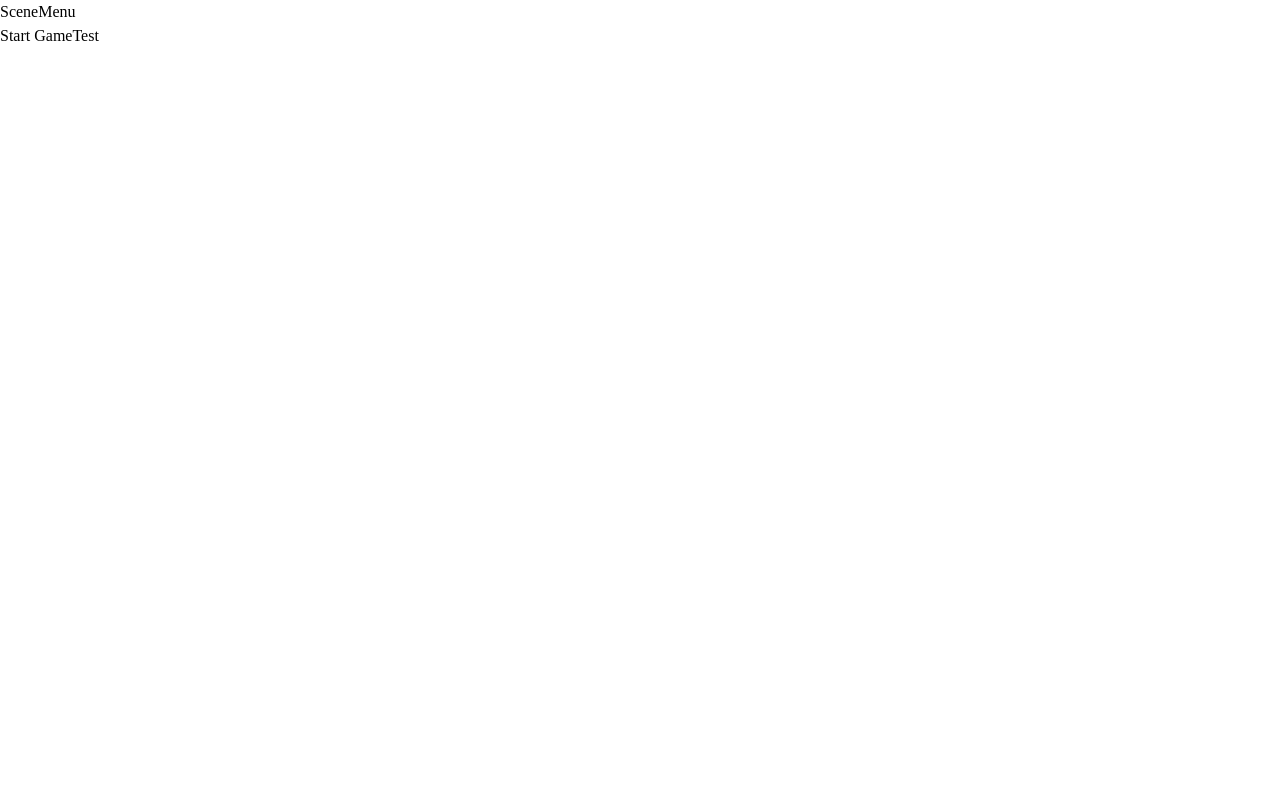
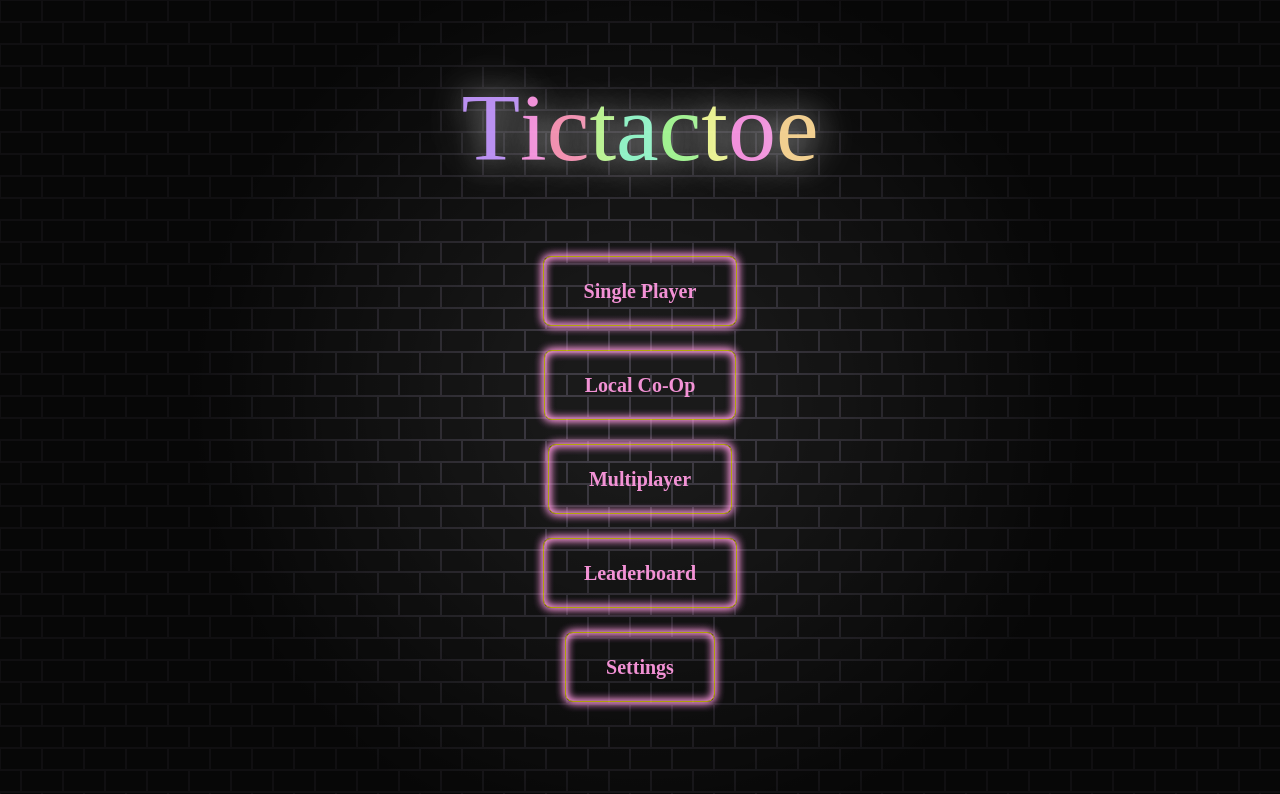
Before and after one commit to AurelianSpodarec/super-tic-tac-toe, a Next.js app: page /game-new in a window 1280 px wide. Shown: the top 794 px of the page. Built offline with nearby package versions, Linux system fonts and the light colour scheme.

Commit message:
refactor: cleaned up and divided files for new engine and scenes

```diff
--- a/src/game-engine/SceneManager.tsx
+++ b/src/game-engine/SceneManager.tsx
@@ -30,7 +30,6 @@ export class SceneManager extends EventEmitter {
 
   back() {
     if (this.stack.length <= 1) return;
-    console.log("back")
     this.stack.pop();
     this.emit("sceneChange", this.getCurrentScene());
   }
--- a/src/game-engine/SceneTransition.tsx
+++ b/src/game-engine/SceneTransition.tsx
@@ -14,25 +14,27 @@ const variants = {
 
 export function SceneTransitionManager() {
   const nextScene = useScene();
+  const [currentScene, setCurrentScene] = useState(nextScene);
   const [prevScene, setPrevScene] = useState<null | typeof nextScene>(null);
-  const [displayScene, setDisplayScene] = useState(nextScene);
   const [exiting, setExiting] = useState(false);
 
   useEffect(() => {
-    if (!nextScene || nextScene.key === displayScene?.key) return;
+    if (!nextScene || nextScene.key === currentScene?.key) return;
 
-    setPrevScene(displayScene);
+    // set previous scene for exit animation
+    setPrevScene(currentScene);
     setExiting(true);
 
-    const duration = nextScene.transitionDuration ?? 300;
+    // use prevScene's duration so forward/back feel the same
+    const duration = currentScene?.transitionDuration ?? 300;
     const timer = setTimeout(() => {
-      setDisplayScene(nextScene);
+      setCurrentScene(nextScene);
       setPrevScene(null);
       setExiting(false);
     }, duration);
 
     return () => clearTimeout(timer);
-  }, [nextScene]);
+  }, [nextScene, currentScene]);
 
   return (
     <AnimatePresence mode="wait">
@@ -51,17 +53,17 @@ export function SceneTransitionManager() {
           </motion.div>
         )}
 
-        {displayScene && (
+        {currentScene && (
           <motion.div
-            key={`${displayScene.key}-display`}
+            key={`${currentScene.key}-current`}
             initial="initial"
             animate="animate"
             exit="exit"
-            variants={variants[displayScene.transitionType ?? "fade"]}
-            transition={{ duration: ((displayScene.transitionDuration ?? 300) / 1000) }}
+            variants={variants[currentScene.transitionType ?? "fade"]}
+            transition={{ duration: ((currentScene.transitionDuration ?? 300) / 1000) }}
             style={{ position: "absolute", width: "100%", height: "100%", top: 0, left: 0 }}
           >
-            <displayScene.component />
+            <currentScene.component />
           </motion.div>
         )}
       </SceneContext.Provider>
--- a/src/game-engine/scenes/Menu.tsx
+++ /dev/null
@@ -1,17 +0,0 @@
-'use client'
-
-import { sceneManager } from "../SceneManager";
-
-function SceneMenu() {
-  return (
-    <div>
-      <div>
-        SceneMenu
-      </div>
-      <button onClick={() => sceneManager.push("game")}>Start Game</button>
-      <button onClick={() => sceneManager.push("test")}>Test</button>
-    </div>
-  );
-}
-
-export default SceneMenu
--- /dev/null
+++ b/src/game-engine/scenes/Menu/_components/Logo.tsx
@@ -0,0 +1,70 @@
+'use client'
+
+import { useEffect, useState } from "react";
+
+const randomHue = () => Math.floor(Math.random() * 360);
+const randomDur = () => (Math.random() * 4).toFixed(2);
+
+function NeonGlory({ text }) {
+  const [letters, setLetters] = useState(() =>
+    Array.from(text).map((ch, i) => ({
+      id: i,
+      ch,
+      hue: randomHue(),
+      dur: randomDur(),
+      version: 0, // used to force remount
+    }))
+  );
+
+  useEffect(() => {
+    setLetters(
+      Array.from(text).map((ch, i) => ({
+        id: i,
+        ch,
+        hue: randomHue(),
+        dur: randomDur(),
+        version: 0,
+      }))
+    );
+  }, [text]);
+
+  const recolor = (i) =>
+    setLetters((prev) =>
+      prev.map((l, idx) =>
+        idx === i
+          ? { ...l, hue: randomHue(), dur: randomDur(), version: l.version + 1 }
+          : l
+      )
+    );
+
+  return (
+    <h1 className="flicker neon text-8xl mb-20 font-monoton">
+      {letters.map((l, i) => (
+        <span
+          key={`${l.id}-${l.version}`} // <— key changes on click so React remounts
+          onClick={(e) => {
+            e.stopPropagation();
+            recolor(i);
+          }}
+          style={{
+            animation: `text-flicker-in-glow ${l.dur}s linear both`,
+            color: `hsla(${l.hue}, 100%, 80%, 1)`,
+            cursor: "pointer",
+            display: "inline-block",
+            whiteSpace: "pre",
+          }}
+        >
+          {l.ch}
+        </span>
+      ))}
+    </h1>
+  );
+}
+
+function Logo() {
+  return (
+    <NeonGlory text="Tictactoe" />
+  )
+}
+
+export default Logo
--- /dev/null
+++ b/src/game-engine/scenes/Menu/_components/MenuButton.tsx
@@ -0,0 +1,37 @@
+'use client'
+
+import { useRef } from "react";
+
+interface Props {
+  label: string;
+  children?: React.ReactNode;
+  onClick?: () => void;
+}
+
+export function MenuButton({ label, children, onClick }: Props) {
+  const audioRef = useRef<HTMLAudioElement | null>(null);
+
+  const playSound = () => {
+    if (audioRef.current) {
+      audioRef.current.currentTime = 0;
+      audioRef.current.play();
+    }
+  };
+
+  return (
+    <>
+      <audio ref={audioRef} src="/audio/electric-zap.mp3" preload="auto" />
+      <button
+        type="button"
+        onMouseEnter={playSound}
+        onMouseDown={() => { playSound(); onClick?.(); }}
+        className="rounded-lg px-10 py-5 text-xl cursor-pointer
+          border border-[#ffed00]/70
+          shadow-[inset_0_0_10px_#ff99e0,inset_0_0_10px_#ff99e0,0_0_10px_#ff99e0,0_0_10px_#ff99e0]
+          flicker neon text-[#ff99e0] font-semibold block text-center mx-auto"
+      >
+        {children || label}
+      </button>
+    </>
+  );
+}
--- /dev/null
+++ b/src/game-engine/scenes/Menu/_components/Overlay.tsx
@@ -0,0 +1,10 @@
+function Overlay() {
+  return (
+    <>
+      <div className="circular-fade relative -z-10" />
+      <div className="bg-black/25 absolute top-0 right-0 left-0 bottom-0"></div>
+    </>
+  )
+}
+
+export default Overlay;
--- /dev/null
+++ b/src/game-engine/scenes/Menu/index.tsx
@@ -0,0 +1,26 @@
+import { sceneManager } from "@/game-engine/SceneManager";
+import Logo from "./_components/Logo";
+import { MenuButton } from "./_components/MenuButton";
+import Overlay from "./_components/Overlay";
+
+function SceneMenu() {
+  return (
+    <div className="h-full w-full theme-4 overflow-auto" style={{ backgroundImage: "url('/images/brick.svg')" }}>
+      <div className="h-full w-full z-10 relative">
+        <div className="text-center pt-20">
+          <Logo />
+          <nav className="flex flex-col space-y-6">
+            <MenuButton label="Single Player" onClick={() => sceneManager.push("game")} />
+            <MenuButton label="Local Co-Op" onClick={() => sceneManager.push("gameplay")} />
+            <MenuButton label="Multiplayer" onClick={() => sceneManager.push("gameplay")} />
+            <MenuButton label="Leaderboard" onClick={() => sceneManager.push("leaderboard")} />
+            <MenuButton label="Settings" onClick={() => sceneManager.push("settings")} />
+          </nav>
+        </div>
+      </div>
+      <Overlay />
+    </div>
+  );
+}
+
+export default SceneMenu
--- a/src/game-engine/scenes/index.tsx
+++ b/src/game-engine/scenes/index.tsx
@@ -5,8 +5,8 @@ import SceneGame from "./Game";
 import SceneMenu from "./Menu";
 import SceneTest from "./Test";
 
-sceneManager.register({ key: "menu", component: SceneMenu, transitionType: "fade" });
-sceneManager.register({ key: "test", component: SceneTest, transitionType: "fade", transitionDuration: 500 });
-sceneManager.register({ key: "game", component: SceneGame, transitionType: "scale", transitionDuration: 600 });
+sceneManager.register({ key: "menu", component: SceneMenu, transitionType: "fade", transitionDuration: 1000 });
+sceneManager.register({ key: "test", component: SceneTest, transitionType: "fade", transitionDuration: 300 });
+sceneManager.register({ key: "game", component: SceneGame, transitionType: "fade", transitionDuration: 300 });
 
 sceneManager.start("menu");
```
